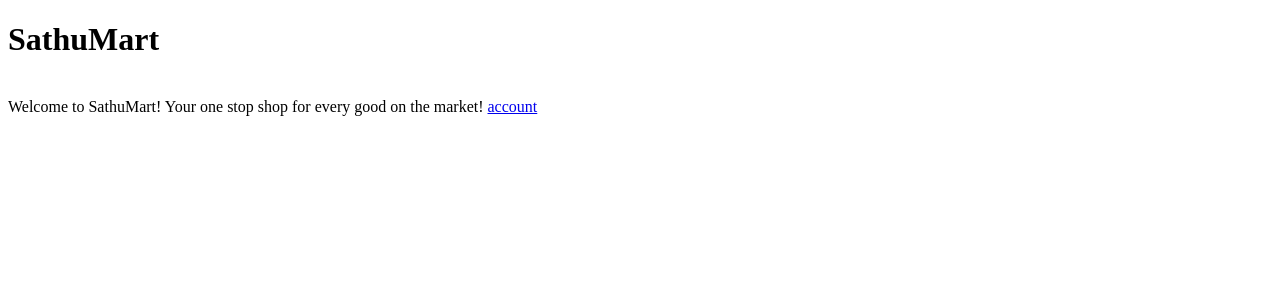
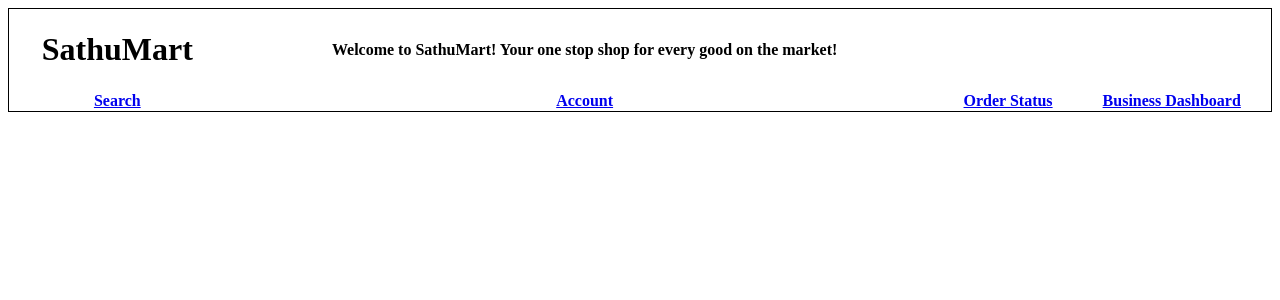
Before and after one commit to DarthKitten2130/ecommerce-project, a Flask app: page / in a window 1280 px wide. Shown: the top 300 px of the page. Run offline with Flask 3, Linux system fonts and the light colour scheme; lists and menus that the app fills with data are empty.

Commit message:
19/8/23 - Worked on Home.html

```diff
--- a/app.py
+++ b/app.py
@@ -30,7 +30,7 @@ def order():
    return templating.render_template("order.html")
 
 # Status (For Delivery) Page
-@app.route('/order/status',methods = ['GET','POST'])
+@app.route('/status',methods = ['GET','POST'])
 def status():
    return templating.render_template("status.html")
 
--- a/templates/home.html
+++ b/templates/home.html
@@ -6,8 +6,17 @@
     <title>SathuMart</title>
 </head>
 <body>
-    <h1> SathuMart </h1> <br>
-    Welcome to SathuMart! Your one stop shop for every good on the market!
-    <a href="/account"> account </a>
+    <table style="border: 1px solid black; width: 100%; border-spacing: 0px">
+        <tr>
+            <th><h1> SathuMart </h1></th>
+            <th>Welcome to SathuMart! Your one stop shop for every good on the market!</th>
+        </tr>
+        <tr>
+            <th><a href="/search"> Search </a></th>
+            <th><a href="/account"> Account </a></th>
+            <th><a href="/status"> Order Status </a></th>
+            <th><a href="/sell"> Business Dashboard </a></th>
+        </tr>
+    </table>
 </body>
 </html>
```
